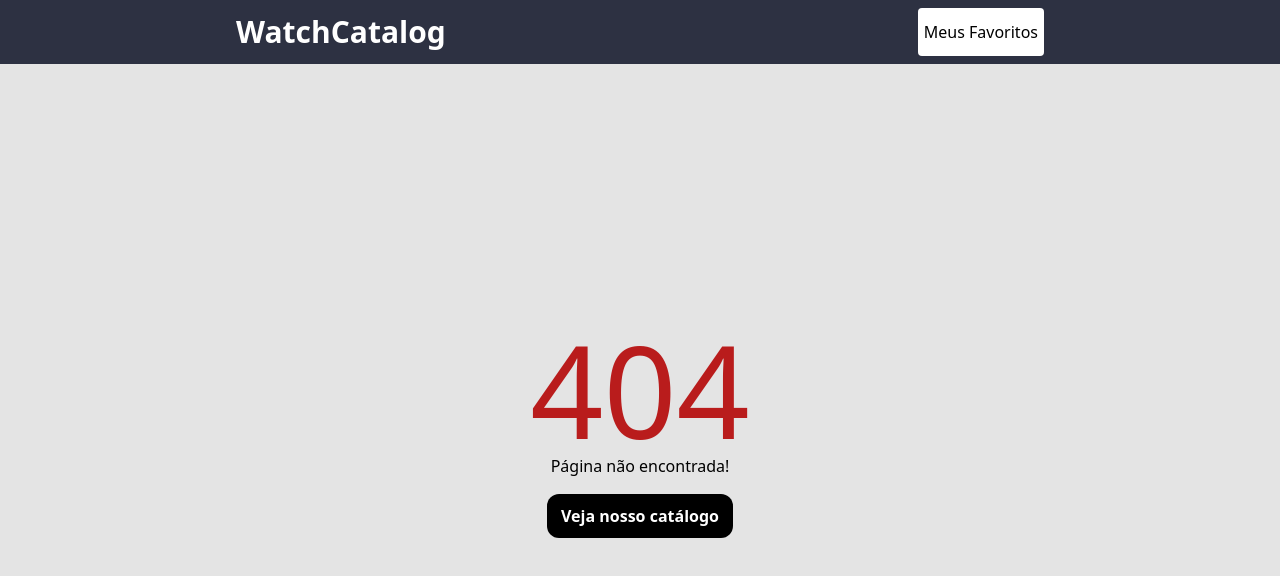
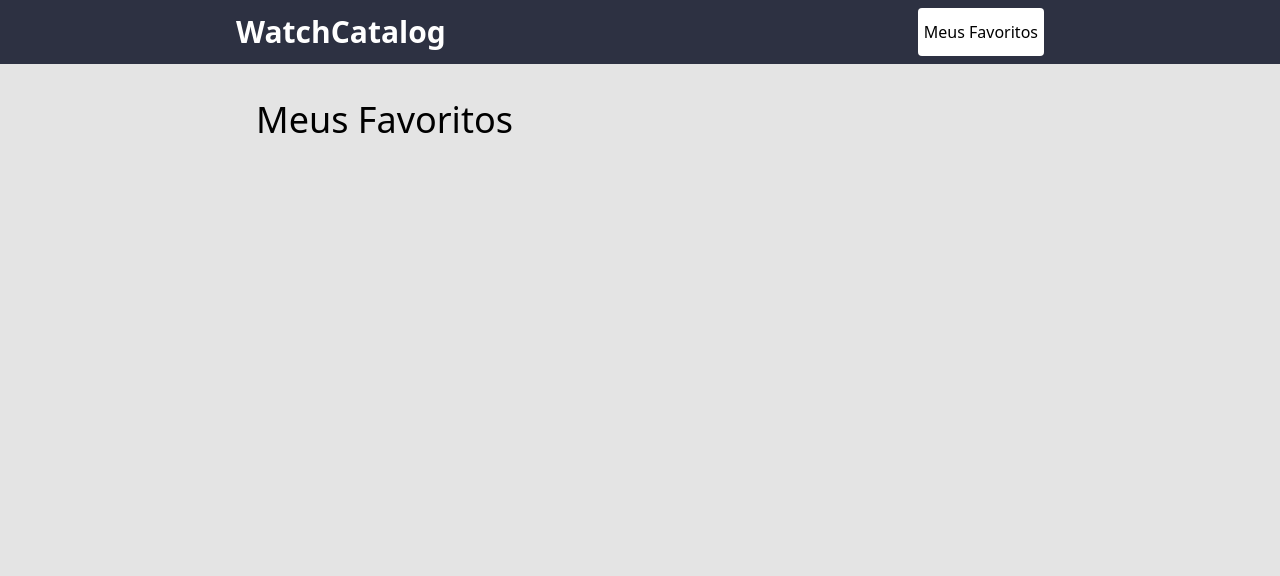
Before and after one commit to JudsonCiribelli/WatchCatalog, a React (Create React App) app: page /favorites in a window 1280 px wide. Before the commit this address had no page. Shown: the top 576 px of the page. Built offline with nearby package versions, Linux system fonts and the light colour scheme.

Commit message:
feat: add Favorites Series Page

```diff
--- /dev/null
+++ b/src/Pages/Favorites/Favorites.js
@@ -0,0 +1,44 @@
+import { useState, useEffect } from "react";
+import { Link } from "react-router-dom";
+
+const Favorites = () => {
+  const [series, setSeries] = useState([]);
+
+  useEffect(() => {
+    const myList = localStorage.getItem("@Series");
+    setSeries(JSON.parse(myList) || []);
+  }, []);
+
+  return (
+    <div className="my-6 flex flex-col ">
+      <h1 className="my-3 text-4xl mx-m-20% ">Meus Favoritos</h1>
+      <ul className="h-h-720 mx-m-20%">
+        {series.map((serie) => {
+          return (
+            <li
+              key={serie.id}
+              className="flex justify-between items-center  my-4"
+            >
+              <span className="text-lg">{serie.name}</span>
+              <div className="flex justify-center items-center">
+                <Link
+                  className="mx-4 bg-black p-2 text-white rounded"
+                  to={`/details/${serie.id}`}
+                >
+                  {" "}
+                  Ver detalhes
+                </Link>
+                <button className="bg-red-500 text-white mx-4 p-2 rounded">
+                  {" "}
+                  Excluir{" "}
+                </button>
+              </div>
+            </li>
+          );
+        })}
+      </ul>
+    </div>
+  );
+};
+
+export default Favorites;
--- a/src/Routes.js
+++ b/src/Routes.js
@@ -3,6 +3,7 @@ import { BrowserRouter, Route, Routes } from "react-router-dom";
 import Details from "./Pages/Details/Details.js";
 import Home from "./Pages/Home/Home.js";
 import Error from "./Pages/Error/Error.js";
+import Favorites from "./Pages/Favorites/Favorites.js";
 //Components
 import Header from "./Components/Header/Header-Component.js";
 
@@ -13,6 +14,7 @@ function RoutesApp() {
       <Routes>
         <Route path="/" element={<Home />} />
         <Route path="/details/:id" element={<Details />} />
+        <Route path="/favorites" element={<Favorites />} />
         <Route path="*" element={<Error />} />
       </Routes>
     </BrowserRouter>
--- a/tailwind.config.js
+++ b/tailwind.config.js
@@ -6,6 +6,13 @@ module.exports = {
       height: {
         "calc-100vh": "calc(100vh - 64px)",
         "h-500": "40.25rem",
+        "h-720": "720px",
+      },
+      width: {
+        "w-720px": "720px",
+      },
+      margin: {
+        "m-20%": "20%",
       },
     },
   },
```
